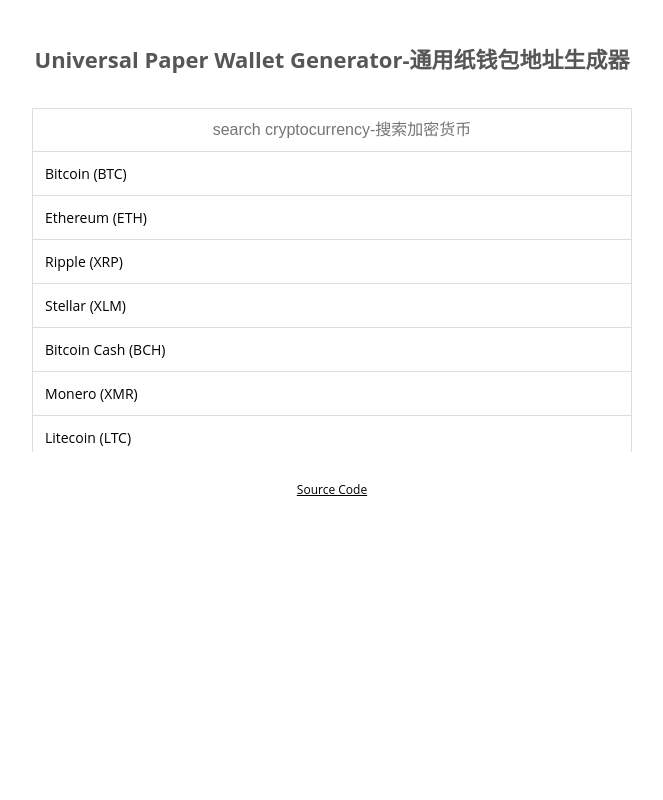
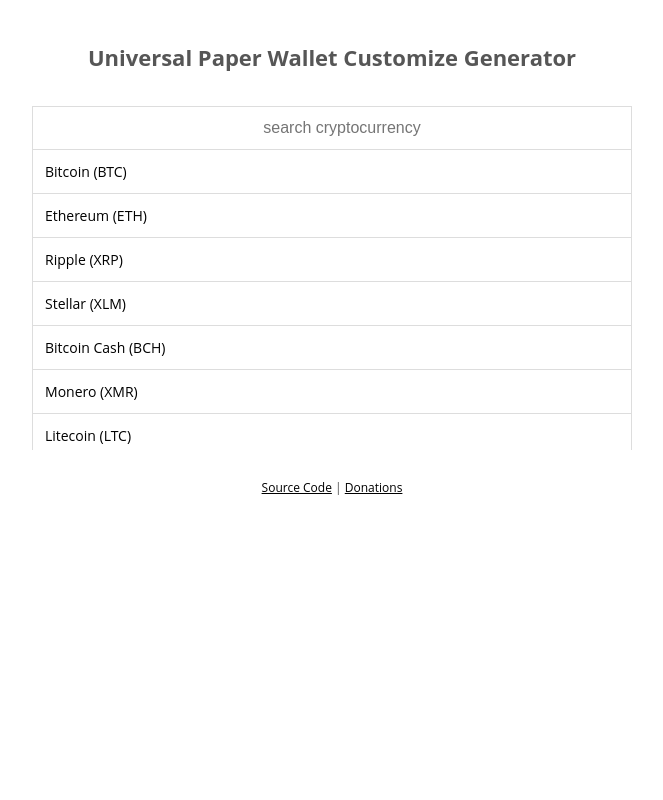
Before and after one commit to AlgoNetwork/Cryptocurrency-Paper-Wallet-Generator, a plain HTML site: page index.html in a window 1280 px wide. Shown: the whole page, without its empty margins (308-971 px from the left). Drawn offline with nearby package versions, Linux system fonts and the light colour scheme.

Commit message:
Update index.html

```diff
--- a/index.html
+++ b/index.html
@@ -13,10 +13,10 @@
 							<div id="container">
 								<br>
 									<br>
-										<h1 id="title">Universal Paper Wallet Generator-通用纸钱包地址生成器</h1>
+										<h1 id="title">Universal Paper Wallet Customize Generator</h1>
 										<br>
 											<br>
-												<input type="text" id="searchInput" onkeyup="Search()" placeholder="search cryptocurrency-搜索加密货币">
+												<input type="text" id="searchInput" onkeyup="Search()" placeholder="search cryptocurrency">
 													<ol id="searchOL">
 														<li>
 															<a href="bitcoin.html">Bitcoin (BTC)</a>
@@ -1579,7 +1579,7 @@
 															<a href="#" class="erc20">Zilliqa(ZIL)</a>
 														</li>
 													</ol><br>
-										<p align="center"><a href="https://github.com/kokomoji/CryptoCoinPaperWallet" target=_blank>Source Code</a></p>
+										<p align="center"><a href="https://github.com/koraylinux/paper-wallet" target=_blank>Source Code</a> | <a href="https://commerce.coinbase.com/checkout/53a101fa-8019-4fd4-9a19-5a266cd0f875" target=_blank>Donations</a></p>
 <script>
 function Search() {
 var input, filter, ul, li, a, i;
```
